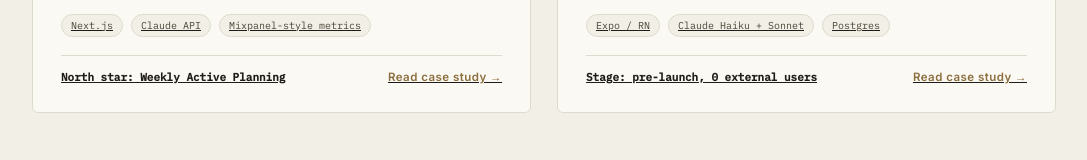
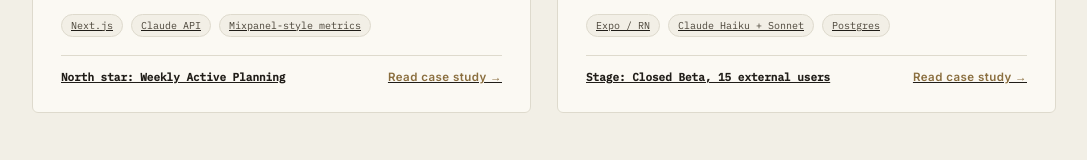
Before and after one commit to Keonleebv/keon-portfolio, a Next.js app: page /work in a window 1280 px wide. Shown: the part 1215-1375 px from the top of the page, without its empty margins (96-1183 px from the left). Built offline with nearby package versions, Linux system fonts and the light colour scheme.

Commit message:
Coddle change

```diff
--- a/app/work/page.js
+++ b/app/work/page.js
@@ -213,7 +213,7 @@ export default function Work() {
             <span className="pill">Postgres</span>
           </div>
           <div className="cta-row">
-            <span className="metric-mini">Stage: pre-launch, 0 external users</span>
+            <span className="metric-mini">Stage: Closed Beta, 15 external users</span>
             <span className="cta-link">Read case study &rarr;</span>
           </div>
         </Link>
```
